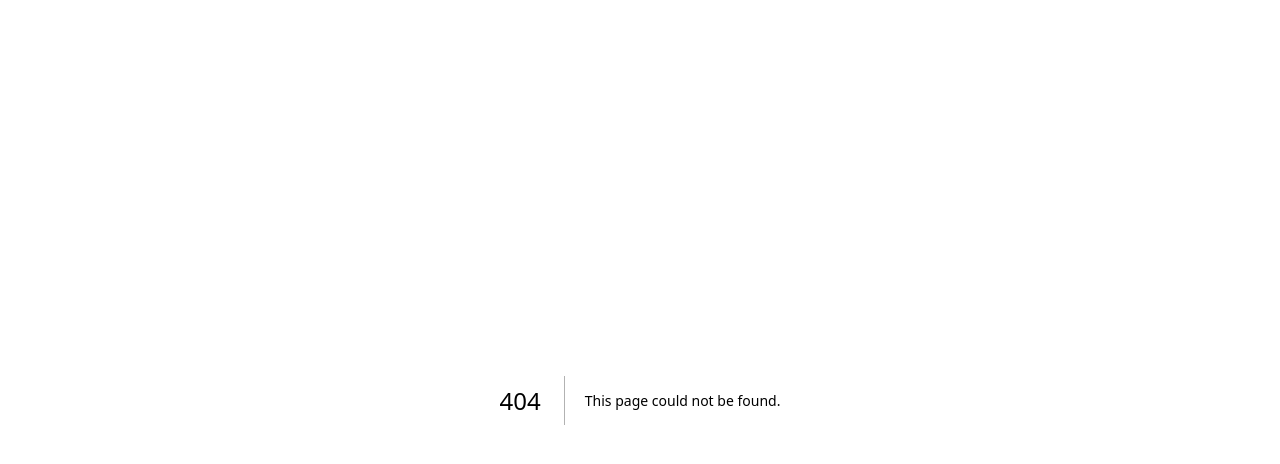
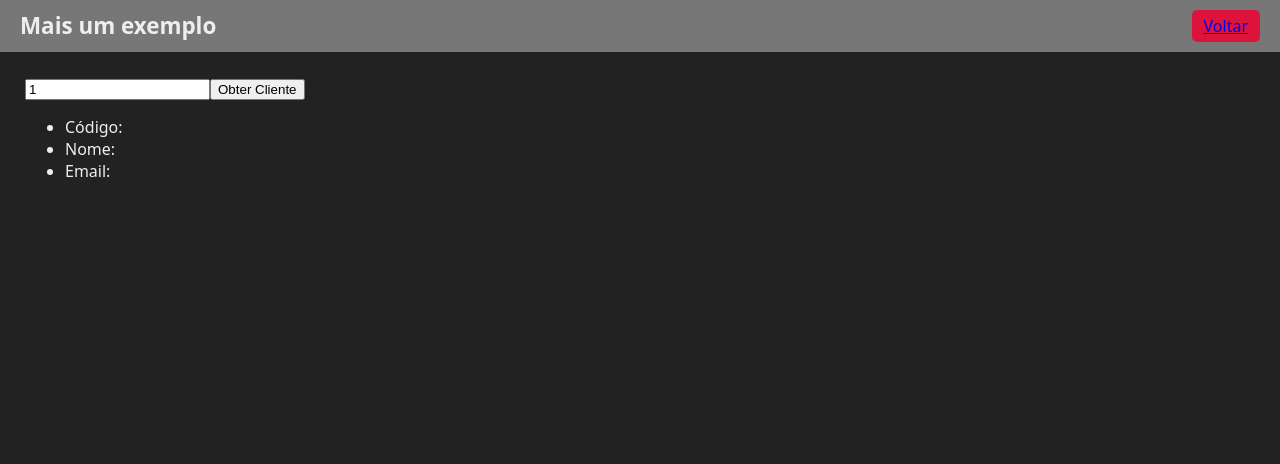
Before and after one commit to Ricardo-Lucena-Clear/Project-Registration-Integration-with-Database, a Next.js app: page /integracao_1 in a window 1280 px wide. Before the commit this address had no page. Shown: the top 464 px of the page. Built offline with nearby package versions, Linux system fonts and the light colour scheme.

Commit message:
API integration

```diff
--- a/src/pages/index.jsx
+++ b/src/pages/index.jsx
@@ -16,6 +16,7 @@
             <Navegador texto="Navegação #01" destino="/navegacao/" color="yellow" />
             <Navegador texto="Navegação #02" destino="/cliente/sp-2/321" color="white" />
             <Navegador texto="Componente com estado" destino="/state" color="orange" />
+            <Navegador texto="Integração com API #01" destino="/integracao_1" color="pink"/>
 
         </div>
     )
--- /dev/null
+++ b/src/pages/integracao_1.jsx
@@ -0,0 +1,30 @@
+import { useState } from "react"
+import Layout from "@/components/Layout"
+
+export default function Integracao() {
+
+    const [codigo, setCodigo] = useState(1)
+    const [cliente, setCliente] = useState({})
+
+    async function obterCliente(){
+        const resp = await fetch(`http://localhost:3000/api/clientes/${codigo}`)
+        const dados = await resp.json()
+        setCliente(dados)
+
+    }
+
+    return (
+        <Layout>
+            <div>
+                <input type="number" value={codigo}
+                    onChange={e => setCodigo(e.target.value)} />
+                <button onClick={obterCliente}>Obter Cliente</button>
+            </div>
+            <ul>
+                <li>Código: {cliente.id}</li>
+                <li>Nome: {cliente.nome}</li>
+                <li>Email: {cliente.email}</li>
+            </ul>
+        </Layout>
+    )
+}
```
